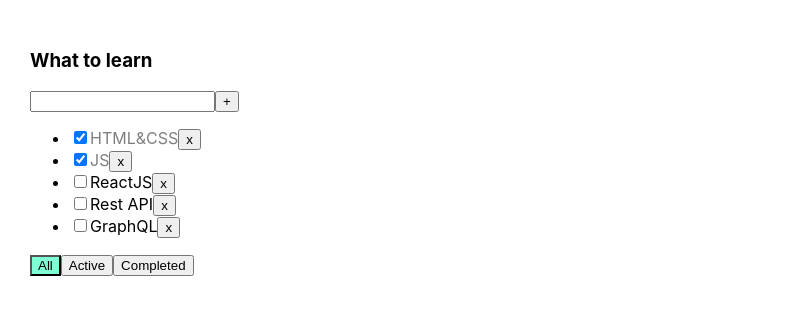
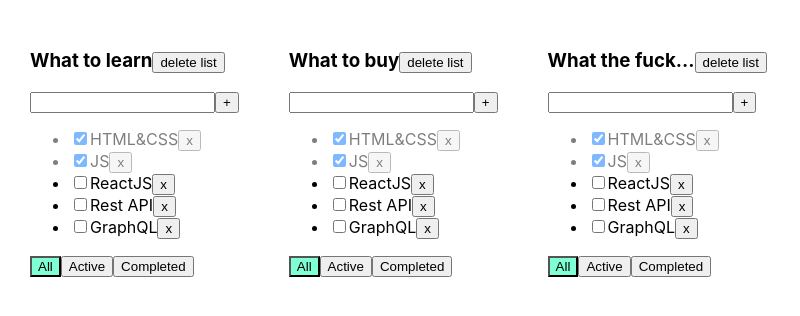
Before and after one commit to Mayday2020/React-ToDoList, a React (Create React App) app: page / in a window 1280 px wide. Shown: the top 316 px of the page, without its empty margins (0-800 px from the left). Built offline with nearby package versions, Linux system fonts and the light colour scheme.

Commit message:
'task05'

```diff
--- a/package.json
+++ b/package.json
@@ -10,12 +10,12 @@
     "@types/node": "^12.0.0",
     "@types/react": "^16.9.0",
     "@types/react-dom": "^16.9.0",
-    "@types/uuid": "^8.3.0",
+    "@types/uuid": "^7.0.3",
     "react": "^16.13.1",
     "react-dom": "^16.13.1",
     "react-scripts": "3.4.1",
     "typescript": "~3.7.2",
-    "uuid": "^8.3.2"
+    "uuid": "^8.0.0"
   },
   "scripts": {
     "start": "react-scripts start",
--- a/src/App.css
+++ b/src/App.css
@@ -6,16 +6,19 @@
 .App > div {
   margin-right: 50px;
 }
+
 .error {
-  border: red 2px solid;
+  border: red 1px solid;
 }
 
-.error_message {
+.error-message {
   color: red;
 }
-.active_filter {
+
+.active-filter {
   background-color: aquamarine;
 }
-.is_done {
+
+.is-done {
   opacity: 0.5;
 }
--- a/src/App.tsx
+++ b/src/App.tsx
@@ -1,71 +1,115 @@
 import React, {useState} from 'react';
 import './App.css';
 import {Todolist} from './Todolist';
-import { v1 } from 'uuid';
+import {v1} from 'uuid';
 
 export type FilterValuesType = "all" | "active" | "completed";
+type TodolistType = {
+    id: string
+    title: string
+    filter: FilterValuesType
+}
+type TaskType = {
+    id: string
+    title: string
+    isDone: boolean;
+}
+type TodolistTaskType = {
+    [todolistId: string]: TaskType[]
+}
 
 function App() {
+    const todolistId1 = v1();
+    const todolistId2 = v1();
+    const todolistId3 = v1();
 
-    let [tasks, setTasks] = useState([
-        { id: v1(), title: "HTML&CSS", isDone: true },
-        { id: v1(), title: "JS", isDone: true },
-        { id: v1(), title: "ReactJS", isDone: false },
-        { id: v1(), title: "Rest API", isDone: false },
-        { id: v1(), title: "GraphQL", isDone: false },
-    ]);
+    const [todolists, setTodolists] = useState<Array<TodolistType>>([
+        {id: todolistId1, title: "What to learn", filter: "all"},
+        {id: todolistId2, title: "What to buy", filter: "all"},
+        {id: todolistId3, title: "What the fuck...", filter: "all"}
+    ])
+    const [tasks, setTasks] = useState<TodolistTaskType> ({
+        [todolistId1]: [
+            {id: v1(), title: "HTML&CSS", isDone: true},
+            {id: v1(), title: "JS", isDone: true},
+            {id: v1(), title: "ReactJS", isDone: false},
+            {id: v1(), title: "Rest API", isDone: false},
+            {id: v1(), title: "GraphQL", isDone: false}
+        ],
+        [todolistId2]: [
+            {id: v1(), title: "HTML&CSS", isDone: true},
+            {id: v1(), title: "JS", isDone: true},
+            {id: v1(), title: "ReactJS", isDone: false},
+            {id: v1(), title: "Rest API", isDone: false},
+            {id: v1(), title: "GraphQL", isDone: false}
+        ],
+        [todolistId3]: [
+            {id: v1(), title: "HTML&CSS", isDone: true},
+            {id: v1(), title: "JS", isDone: true},
+            {id: v1(), title: "ReactJS", isDone: false},
+            {id: v1(), title: "Rest API", isDone: false},
+            {id: v1(), title: "GraphQL", isDone: false}
+        ]
+    })
 
-    function removeTask(id: string) {
-        let filteredTasks = tasks.filter(t => t.id != id);
-        setTasks(filteredTasks);
+    function removeTask(id: string, todolistId: string) {
+        let todolistTasks = tasks[todolistId]
+        tasks[todolistId] = todolistTasks.filter(t => t.id !== id)
+        setTasks({...tasks});
     }
-
-    function addTask(title: string) {
-        let task = { id: v1(), title: title, isDone: false };
-        let newTasks = [task, ...tasks];
-        setTasks(newTasks);
+    function addTask(title: string, todolistId: string) {
+        let task = {id: v1(), title: title, isDone: false};
+        let todolistTasks = tasks[todolistId];
+        tasks[todolistId] = [task, ...todolistTasks];
+        setTasks({...tasks});
     }
-
-    function isDoneChange(id: string, isDone: boolean){
-        console.log(id, isDone)
-
-        let task = tasks.find(a => a.id === id)
+    function changeStatus(taskId: string, isDone: boolean, todolistId: string) {
+        let todolistTasks = tasks[todolistId];
+        let task = todolistTasks.find(t => t.id === taskId);
         if (task) {
-            task.isDone = !task.isDone
-            setTasks([...tasks])
+            task.isDone = isDone;
+            setTasks({...tasks});
         }
-        console.log(isDone)
-
     }
-    let [filter, setFilter] = useState<FilterValuesType>("all");
-
-    let tasksForTodolist = tasks;
-
-    if (filter === "active") {
-        tasksForTodolist = tasks.filter(t => t.isDone === false);
+    function changeFilter(value: FilterValuesType, todolistId: string) {
+        let todolist = todolists.find(tl => tl.id === todolistId)
+        if (todolist){
+            todolist.filter = value;
+            setTodolists([...todolists])
+        }
     }
-    if (filter === "completed") {
-        tasksForTodolist = tasks.filter(t => t.isDone === true);
+    function removeTodolist(id: string) {
+        setTodolists(todolists.filter(tl => tl.id !== id))
+        delete tasks[id];
+        setTasks({...tasks})
     }
-
-    function changeFilter(value: FilterValuesType) {
-        setFilter(value);
-    }
-
-
-
     return (
         <div className="App">
-            <Todolist title="What to learn"
-                      tasks={tasksForTodolist}
-                      removeTask={removeTask}
-                      changeFilter={changeFilter}
-                      addTask={addTask}
-                      isDoneChange={isDoneChange}
-                      filter={filter}/>
-
+            {
+                todolists.map(tl => {
+                    let allTodolistTasks = tasks[tl.id];
+                    let tasksForTodolist = allTodolistTasks;
+                    if (tl.filter === "active") {
+                        tasksForTodolist = allTodolistTasks.filter(t => !t.isDone);
+                    }
+                    if (tl.filter === "completed") {
+                        tasksForTodolist = allTodolistTasks.filter(t => t.isDone);
+                    }
+                        return <Todolist title={tl.title}
+                                         key={tl.id}
+                                         id={tl.id}
+                                         tasks={tasksForTodolist}
+                                         removeTask={removeTask}
+                                         changeFilter={changeFilter}
+                                         addTask={addTask}
+                                         changeTaskStatus={changeStatus}
+                                         filter={tl.filter}
+                                         removeTodolist={removeTodolist}
+                        />
+                    }
+                )
+            }
         </div>
     );
 }
-
 export default App;
--- a/src/TodoList.tsx
+++ b/src/TodoList.tsx
@@ -6,77 +6,87 @@ type TaskType = {
     title: string
     isDone: boolean
 }
-
 type PropsType = {
     title: string
+    id: string
     tasks: Array<TaskType>
-    removeTask: (taskId: string) => void
-    changeFilter: (value: FilterValuesType) => void
-    addTask: (title: string) => void
-    filter: string
-    isDoneChange: (id: string,
-                   isDone: boolean)=> void
+    removeTask: (taskId: string, todolistId: string) => void
+    changeFilter: (value: FilterValuesType, todolistId: string) => void
+    addTask: (title: string, todolistId: string) => void
+    changeTaskStatus: (taskId: string, isDone: boolean, todolistId: string) => void
+    filter: FilterValuesType
+    removeTodolist: (id: string) => void
 }
-
 export function Todolist(props: PropsType) {
 
     let [title, setTitle] = useState("")
     let [error, setError] = useState<string | null>(null)
+
     const addTask = () => {
-        if (title.trim()){
-            props.addTask(title.trim());
-
+        if (title.trim() !== "") {
+            props.addTask(title.trim(), props.id);
+            setTitle("");
         } else {
-            setError('Title is required')
+            setError("Title is required");
         }
-        setTitle("");
     }
-
     const onChangeHandler = (e: ChangeEvent<HTMLInputElement>) => {
-        setError(null)
         setTitle(e.currentTarget.value)
     }
-
     const onKeyPressHandler = (e: KeyboardEvent<HTMLInputElement>) => {
+        setError(null);
         if (e.charCode === 13) {
             addTask();
         }
     }
+    const onAllClickHandler = () => props.changeFilter("all", props.id);
+    const onActiveClickHandler = () => props.changeFilter("active", props.id);
+    const onCompletedClickHandler = () => props.changeFilter("completed", props.id);
 
-    const onFilterClickHandler = (filterValue: FilterValuesType)=>{
-        return ()=>{props.changeFilter(filterValue)}
-    }
     return <div>
-        <h3>{props.title}</h3>
+        <h3>{props.title}
+            <button onClick={() => {
+                props.removeTodolist(props.id)
+            }}>delete list
+            </button>
+        </h3>
         <div>
             <input value={title}
                    onChange={onChangeHandler}
-                   className={error ? 'error': ''}
                    onKeyPress={onKeyPressHandler}
+                   className={error ? "error" : ""}
             />
             <button onClick={addTask}>+</button>
-            {error && <div className={error ? 'error_message': ''}>{error}</div>}
+            {error && <div className="error-message">{error}</div>}
         </div>
         <ul>
             {
                 props.tasks.map(t => {
+                    const onClickHandler = () => props.removeTask(t.id, props.id)
+                    const onChangeHandler = (e: ChangeEvent<HTMLInputElement>) => {
+                        props.changeTaskStatus(t.id, e.currentTarget.checked, props.id);
+                    }
 
-                    const onClickHandler = () => props.removeTask(t.id)
-                    const isDoneHandler = (event: ChangeEvent<HTMLInputElement>) => {
-                        props.isDoneChange(t.id, event.currentTarget.checked)
-                    }
-                    return <li key={t.id}>
-                        <input type="checkbox" checked={t.isDone} onChange={isDoneHandler}/>
-                        <span className={t.isDone? 'is_done': ''}>{t.title}</span>
+                    return <li key={t.id} className={t.isDone ? "is-done" : ""}>
+                        <input type="checkbox"
+                               onChange={onChangeHandler}
+                               checked={t.isDone}/>
+                        <span>{t.title}</span>
                         <button onClick={onClickHandler}>x</button>
                     </li>
                 })
             }
         </ul>
         <div>
-            <button className={props.filter === 'all'? 'active_filter': ''} onClick={onFilterClickHandler('all')}>All</button>
-            <button className={props.filter === 'active'? 'active_filter': ''}onClick={onFilterClickHandler('active')}>Active</button>
-            <button className={props.filter === 'completed'? 'active_filter': ''} onClick={onFilterClickHandler('completed')}>Completed</button>
+            <button className={props.filter === 'all' ? "active-filter" : ""}
+                    onClick={onAllClickHandler}>All
+            </button>
+            <button className={props.filter === 'active' ? "active-filter" : ""}
+                    onClick={onActiveClickHandler}>Active
+            </button>
+            <button className={props.filter === 'completed' ? "active-filter" : ""}
+                    onClick={onCompletedClickHandler}>Completed
+            </button>
         </div>
     </div>
 }
```
